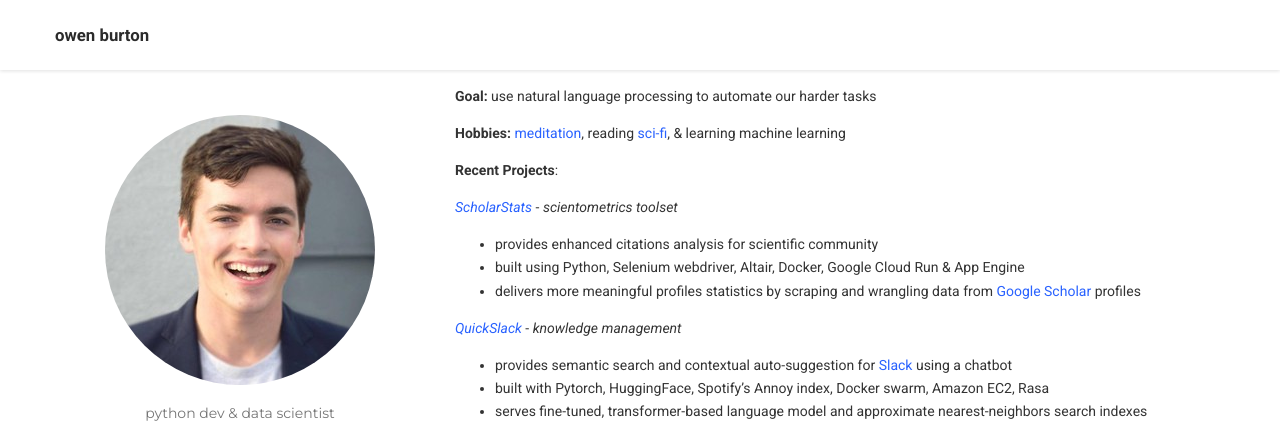
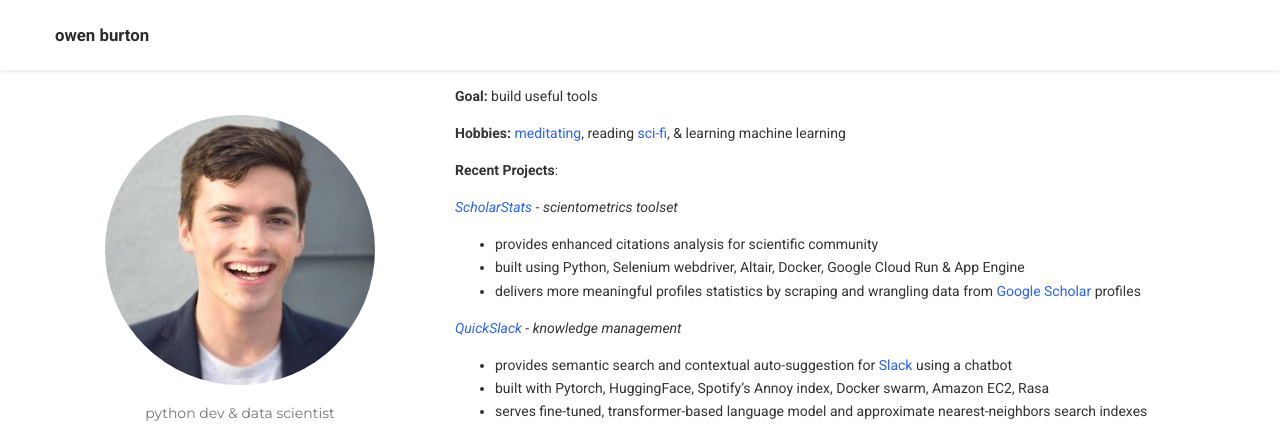
Before and after one commit to owenburton/owenburton.github.io, a plain HTML site: page index.html in a window 1280 px wide. Shown: the top 441 px of the page. Drawn offline with nearby package versions, Linux system fonts and the light colour scheme; some packages are replaced by stand-ins of ours; some icons are missing.

Commit message:
minor text edit

```diff
--- a/index.html
+++ b/index.html
@@ -507,9 +507,9 @@
 
 
 
-    <p><strong>Goal:</strong> use natural language processing to automate our harder tasks</p>
+    <p><strong>Goal:</strong> build useful tools</p>
 <p><strong>Hobbies:</strong>
-<a href="https://deconstructingyourself.com/best-meditation-books-2020.html" target="_blank" rel="noopener">meditation</a>, reading
+<a href="https://deconstructingyourself.com/best-meditation-books-2020.html" target="_blank" rel="noopener">meditating</a>, reading
 <a href="https://en.wikipedia.org/wiki/Blindsight_%28Watts_novel%29" target="_blank" rel="noopener">sci-fi</a>, &amp; learning machine learning</p>
 <p><strong>Recent Projects</strong>:</p>
 <p>
```
Also changed, not shown: author/index.html (+2 -2 lines), index.json (+1 -1 lines).
